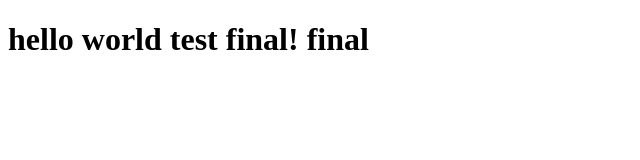
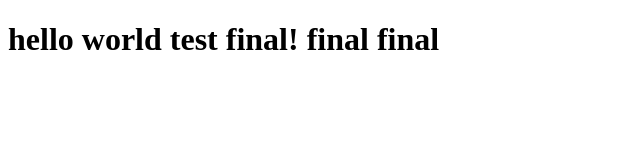
Before and after one commit to lukamatcha12/Goit-Homework01, a plain HTML site: page index.html in a window 1280 px wide. Shown: the whole page, without its empty margins (0-640 px from the left). Drawn offline with Linux system fonts and the light colour scheme.

Commit message:
Update Index.html

```diff
--- a/index.html
+++ b/index.html
@@ -8,7 +8,7 @@
 </head>
 
 <body>
-    <h1>hello world test final! final</h1>
+    <h1>hello world test final! final final</h1>
 
 </body>
 
```
